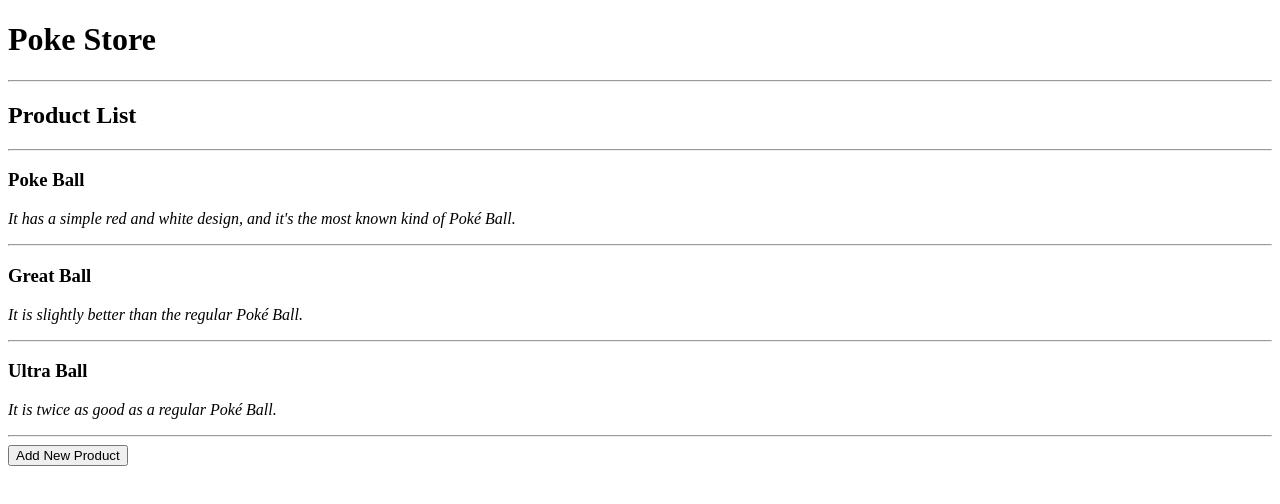
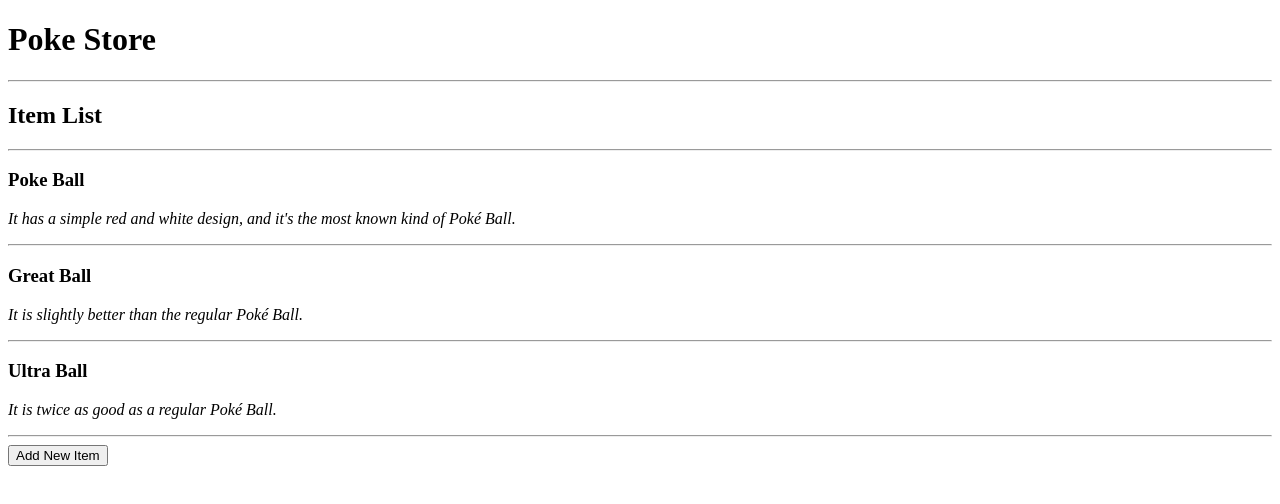
Before and after one commit to joncheng-dev/pokestop, a React (Create React App) app: page / in a window 1280 px wide. Shown: the top 504 px of the page. Built offline with nearby package versions, Linux system fonts and the light colour scheme.

Commit message:
change all instances of word product to item. Set up ReusableForm component. Set up functionality allowing user to add a new item to list

```diff
--- a/src/components/InventoryControl.js
+++ b/src/components/InventoryControl.js
@@ -1,12 +1,26 @@
 import React from "react";
-import ProductList from "./ProductList";
-import NewProductForm from "./NewProductForm";
+import ItemList from "./ItemList";
+import NewItemForm from "./NewItemForm";
 
 class InventoryControl extends React.Component {
   constructor(props) {
     super(props);
     this.state = {
       formShowing: false,
+      mainItemList: [
+        {
+          name: "Poke Ball",
+          description: "It has a simple red and white design, and it's the most known kind of Poké Ball.",
+        },
+        {
+          name: "Great Ball",
+          description: "It is slightly better than the regular Poké Ball.",
+        },
+        {
+          name: "Ultra Ball",
+          description: "It is twice as good as a regular Poké Ball.",
+        },
+      ],
     };
   }
 
@@ -16,16 +30,24 @@
     }));
   };
 
+  handleAddNewItemToList = (newItem) => {
+    const newMainItemList = this.state.mainItemList.concat(newItem);
+    this.setState({
+      formShowing: false,
+      mainItemList: newMainItemList,
+    });
+  };
+
   render() {
     let currentlyDisplaying = null;
     let buttonText = null;
 
     if (this.state.formShowing) {
-      currentlyDisplaying = <NewProductForm />;
-      buttonText = "Return to Product List";
+      currentlyDisplaying = <NewItemForm onNewItemCreation={this.handleAddNewItemToList} />;
+      buttonText = "Return to Item List";
     } else {
-      currentlyDisplaying = <ProductList />;
-      buttonText = "Add New Product";
+      currentlyDisplaying = <ItemList itemList={this.state.mainItemList} />;
+      buttonText = "Add New Item";
     }
 
     return (
--- a/src/components/Product.js
+++ b/src/components/Item.js
@@ -1,6 +1,6 @@
 import React from "react";
 
-function Product(props) {
+function Item(props) {
   return (
     <React.Fragment>
       <h3>{props.name}</h3>
@@ -12,4 +12,4 @@
   );
 }
 
-export default Product;
+export default Item;
--- /dev/null
+++ b/src/components/ItemList.js
@@ -0,0 +1,16 @@
+import React from "react";
+import Item from "./Item";
+
+function ItemList(props) {
+  return (
+    <React.Fragment>
+      <h2>Item List</h2>
+      <hr />
+      {props.itemList.map((item) => (
+        <Item name={item.name} description={item.description} id={item.id} key={item.id} />
+      ))}
+    </React.Fragment>
+  );
+}
+
+export default ItemList;
--- /dev/null
+++ b/src/components/NewItemForm.js
@@ -0,0 +1,25 @@
+import React from "react";
+import ReusableForm from "./ReusableForm";
+import { v4 } from "uuid";
+
+function NewItemForm(props) {
+  function handleNewItemFormSubmission(event) {
+    event.preventDefault();
+
+    props.onNewItemCreation({
+      name: event.target.itemName.value,
+      description: event.target.itemDescription.value,
+      id: v4(),
+    });
+  }
+  return (
+    <React.Fragment>
+      <h2>New Item Form</h2>
+      <hr />
+      <ReusableForm onFormSubmission={handleNewItemFormSubmission} buttonText="Add New Item" />
+      <hr />
+    </React.Fragment>
+  );
+}
+
+export default NewItemForm;
--- a/src/components/NewProductForm.js
+++ /dev/null
@@ -1,12 +0,0 @@
-import React from "react";
-
-function NewProductForm() {
-  return (
-    <React.Fragment>
-      <h2>New Product Form</h2>
-      <hr />
-    </React.Fragment>
-  );
-}
-
-export default NewProductForm;
--- a/src/components/ProductList.js
+++ /dev/null
@@ -1,31 +0,0 @@
-import React from "react";
-import Product from "./Product";
-
-function ProductList() {
-  const productList = [
-    {
-      name: "Poke Ball",
-      description: "It has a simple red and white design, and it's the most known kind of Poké Ball.",
-    },
-    {
-      name: "Great Ball",
-      description: "It is slightly better than the regular Poké Ball.",
-    },
-    {
-      name: "Ultra Ball",
-      description: "It is twice as good as a regular Poké Ball.",
-    },
-  ];
-
-  return (
-    <React.Fragment>
-      <h2>Product List</h2>
-      <hr />
-      {productList.map((product) => (
-        <Product name={product.name} description={product.description} />
-      ))}
-    </React.Fragment>
-  );
-}
-
-export default ProductList;
--- /dev/null
+++ b/src/components/ReusableForm.js
@@ -0,0 +1,18 @@
+import React from "react";
+
+function ReusableForm(props) {
+  return (
+    <React.Fragment>
+      <form onSubmit={props.onFormSubmission}>
+        <p>Item Name</p>
+        <input type="text" name="itemName" placeholder="Item Name" />
+        <p>Item Description</p>
+        <textarea name="itemDescription" placeholder="Item Description" />
+        <br />
+        <button type="submit">{props.buttonText}</button>
+      </form>
+    </React.Fragment>
+  );
+}
+
+export default ReusableForm;
```
